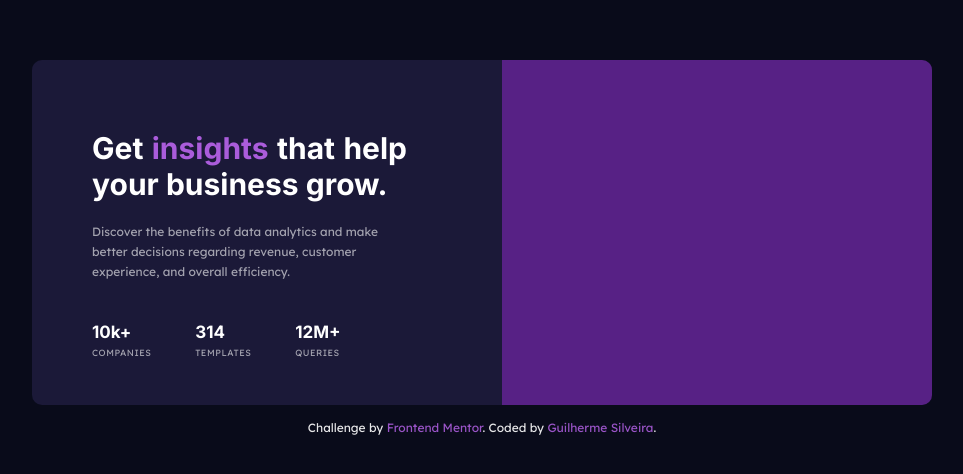
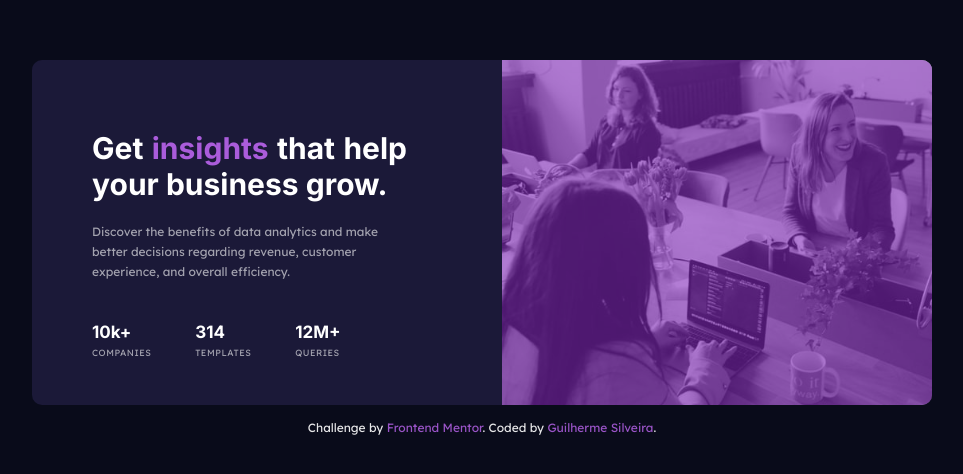
Before and after one commit to GuiSilveira/Stat-Preview-Card, a plain HTML site: page index.html in a window 1280 px wide. Shown: the part 190-664 px from the top of the page, without its empty margins (158-1121 px from the left). Drawn offline with Linux system fonts and the light colour scheme; the site is published under a folder, as on GitHub Pages, so addresses that start at the root find nothing.

Commit message:
alterações no caminho da background

```diff
--- a/style.css
+++ b/style.css
@@ -86,7 +86,7 @@ body {
 .image-div {
     width: 430px;
     height: 345px;
-    background: url("/images/image-header-desktop.jpg") no-repeat;
+    background: url("images/image-header-desktop.jpg") no-repeat;
     background-size: cover;
     display: flex;
 }
```
